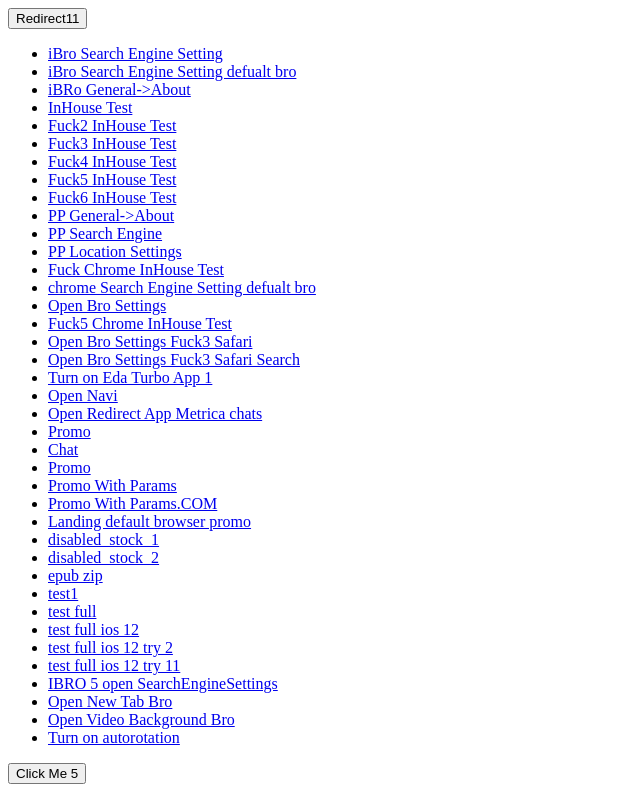
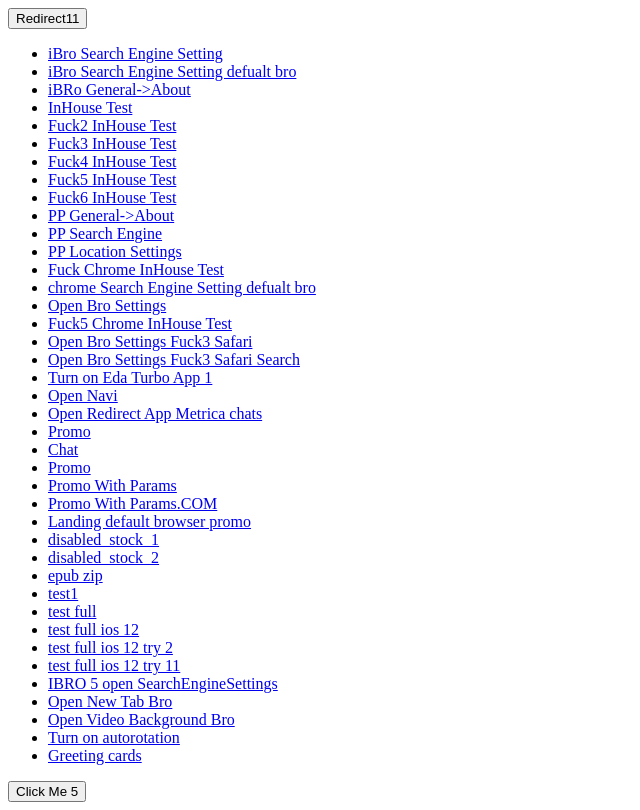
Before and after one commit to andrey-sikerin/ibro, a browser extension: page index.html in a window 1280 px wide. Shown: the whole page, without its empty margins (0-640 px from the left). Drawn offline with Linux system fonts and the light colour scheme.

Commit message:
Update index.html

```diff
--- a/index.html
+++ b/index.html
@@ -61,6 +61,7 @@
   <li><a href="yandexbrowser-open-url://http%3A%2F%2Fmikhaylov.com%2Fya%2Fwp-content%2Fuploads%2F2017%2F10%2Fsource.mp4%3Furl-static%3Dhttp%253A%252F%252Fmikhaylov.com%252Fya%252Fwp-content%252Fuploads%252F2017%252F10%252Fstatic.jpg%23video#gallerypreview">Open Video Background Bro</a></li>
 
     <li><a href="yandexbrowser-open-url://https%3A%2F%2Fbrowser.yandex.ru%2Fwallpapers%2F%3Fautorotation%3Dtrue%26album_id%3D529#galleryautorotation">Turn on autorotation</a></li>
+   <li><a href="https://yandex.ru/promo/ios/congratulations/greeting-cards">Greeting cards</a></li>
 
 
   </ul>
```
